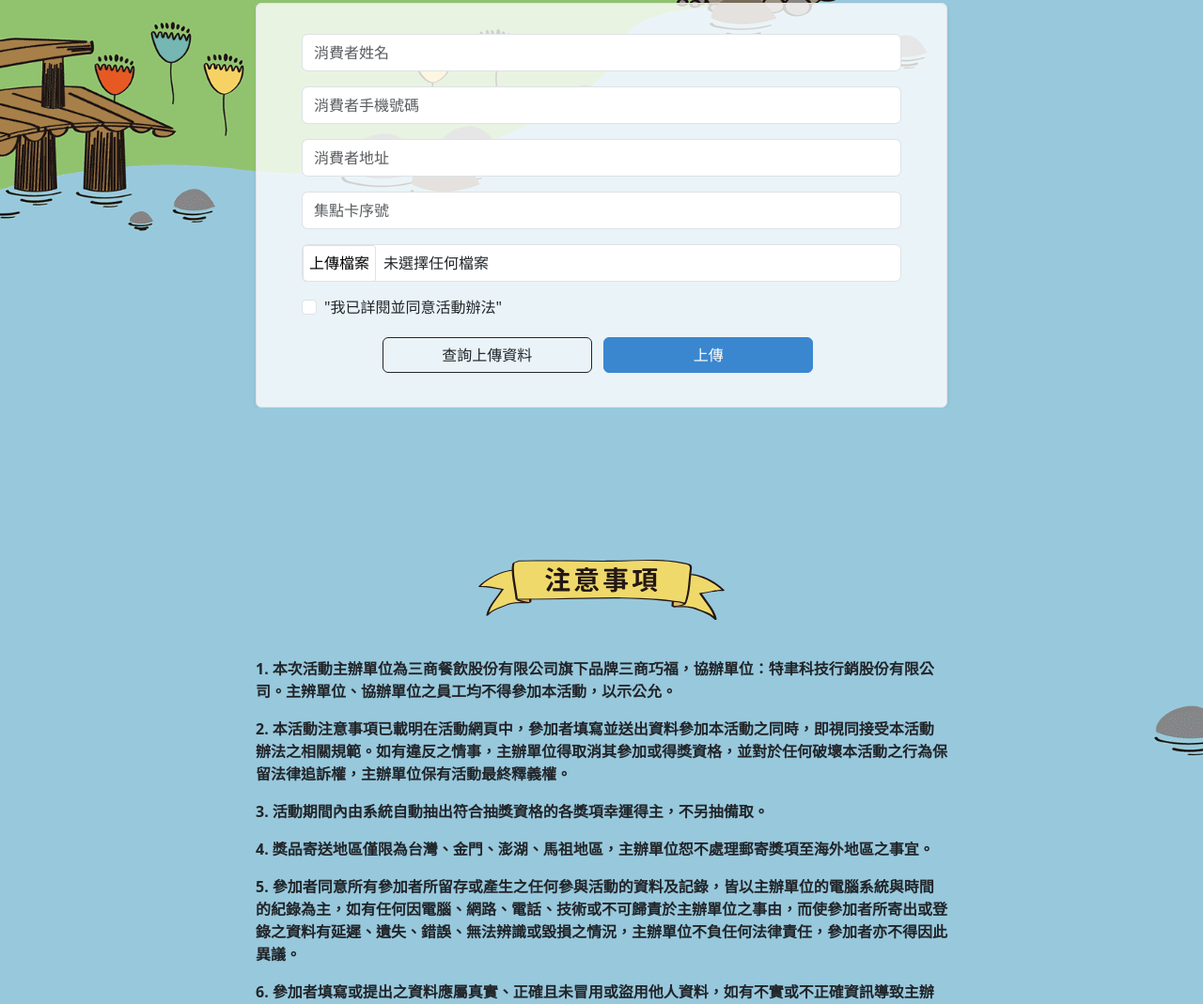
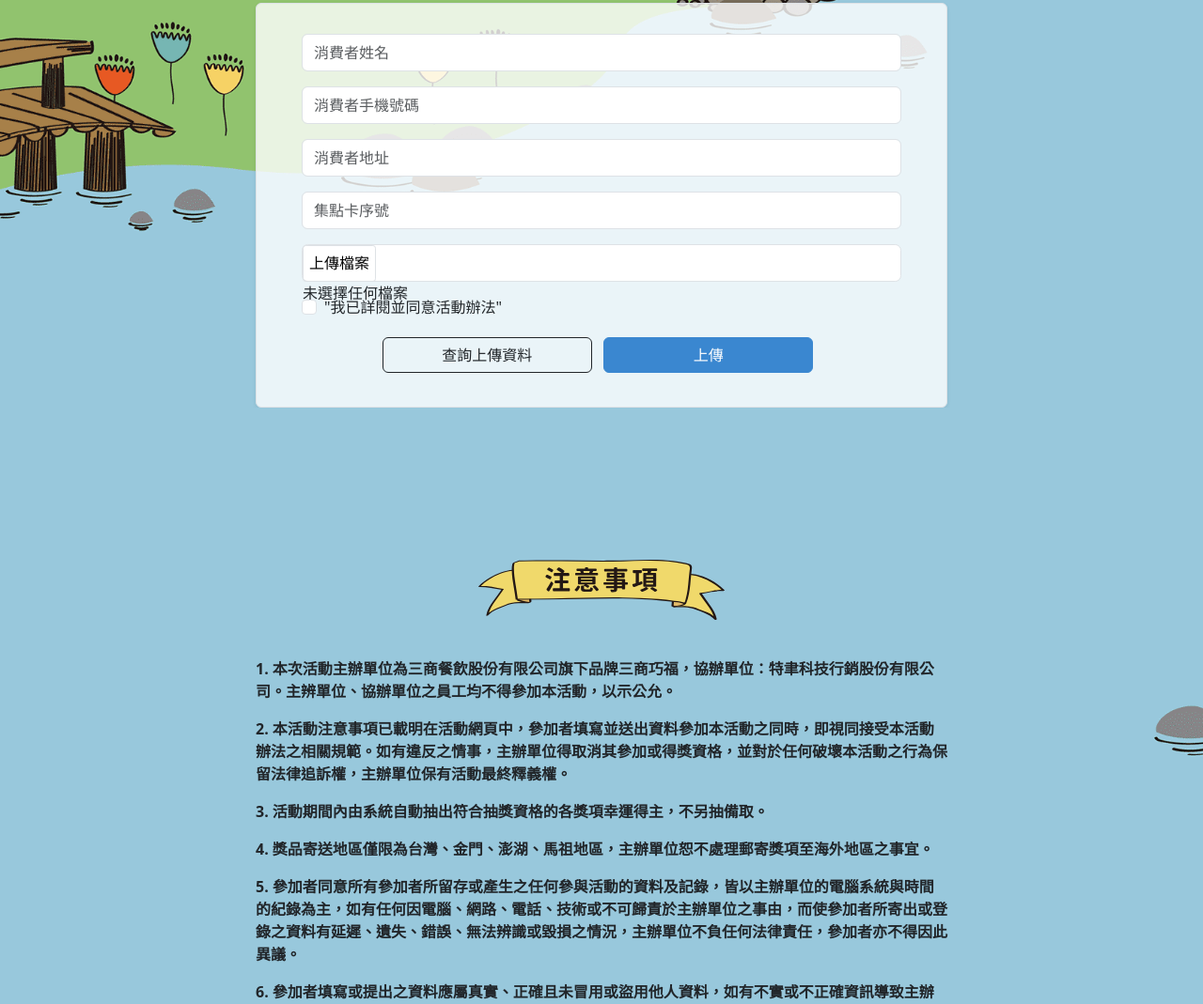
Before and after one commit to cathy19/333, a plain HTML site: page index.html in a window 1280 px wide. Shown: the part 3338-4407 px from the top of the page at 94% size. Drawn offline with Linux system fonts and the light colour scheme.

Commit message:
Update index.html
no

```diff
--- a/index.html
+++ b/index.html
@@ -397,7 +397,7 @@
                   />
                 </div>
                 <div class="form-group mt-3 load">
-                  <input type="button" id="btn" value="上傳檔案"><span id="text">未選擇任何檔案</span>
+                  <input type="button" id="btn" value="上傳檔案"><p id="text">未選擇任何檔案</p>
                   <input
                     style="position:absolute;left:0;top:0;opacity:0;"
                     type="file"
```
